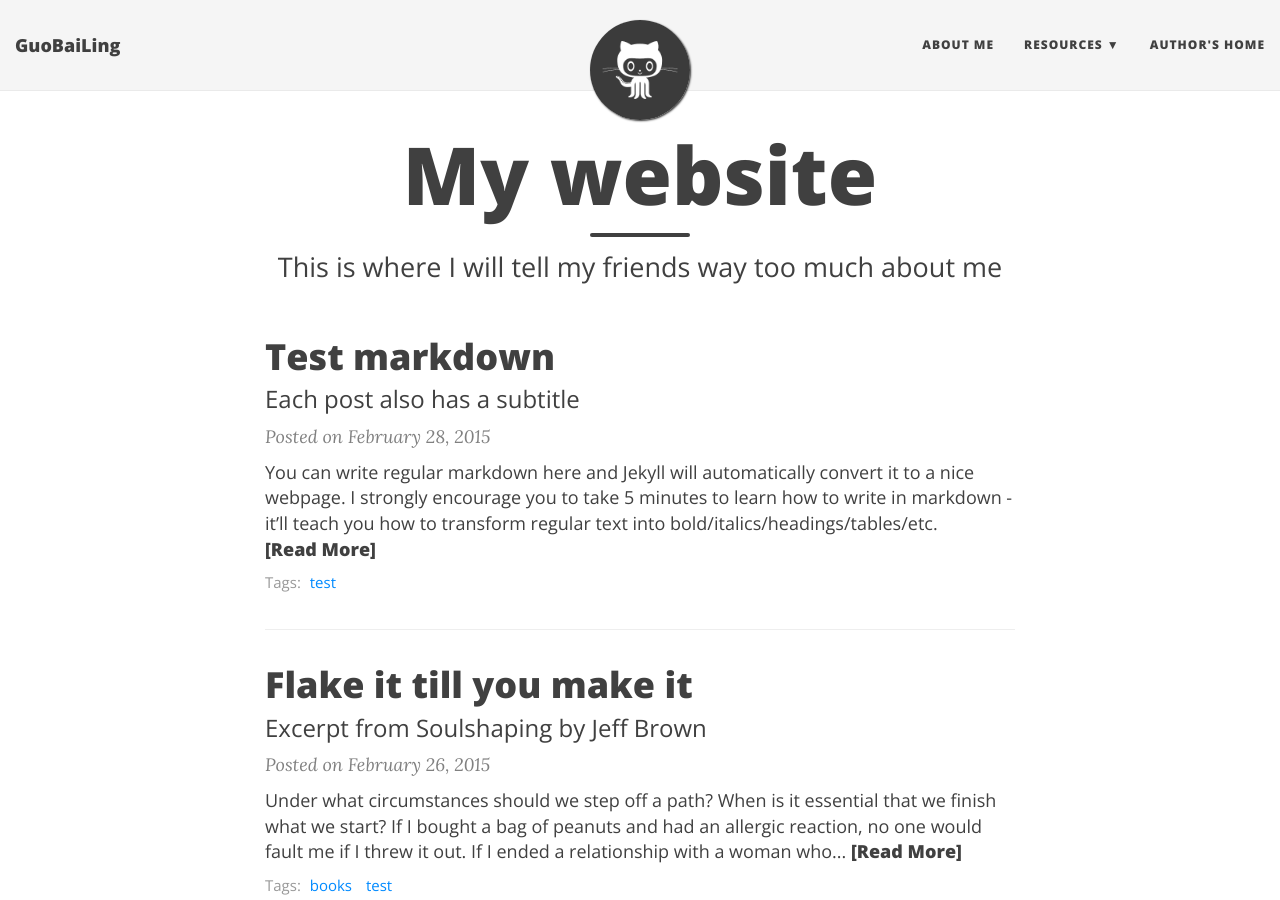
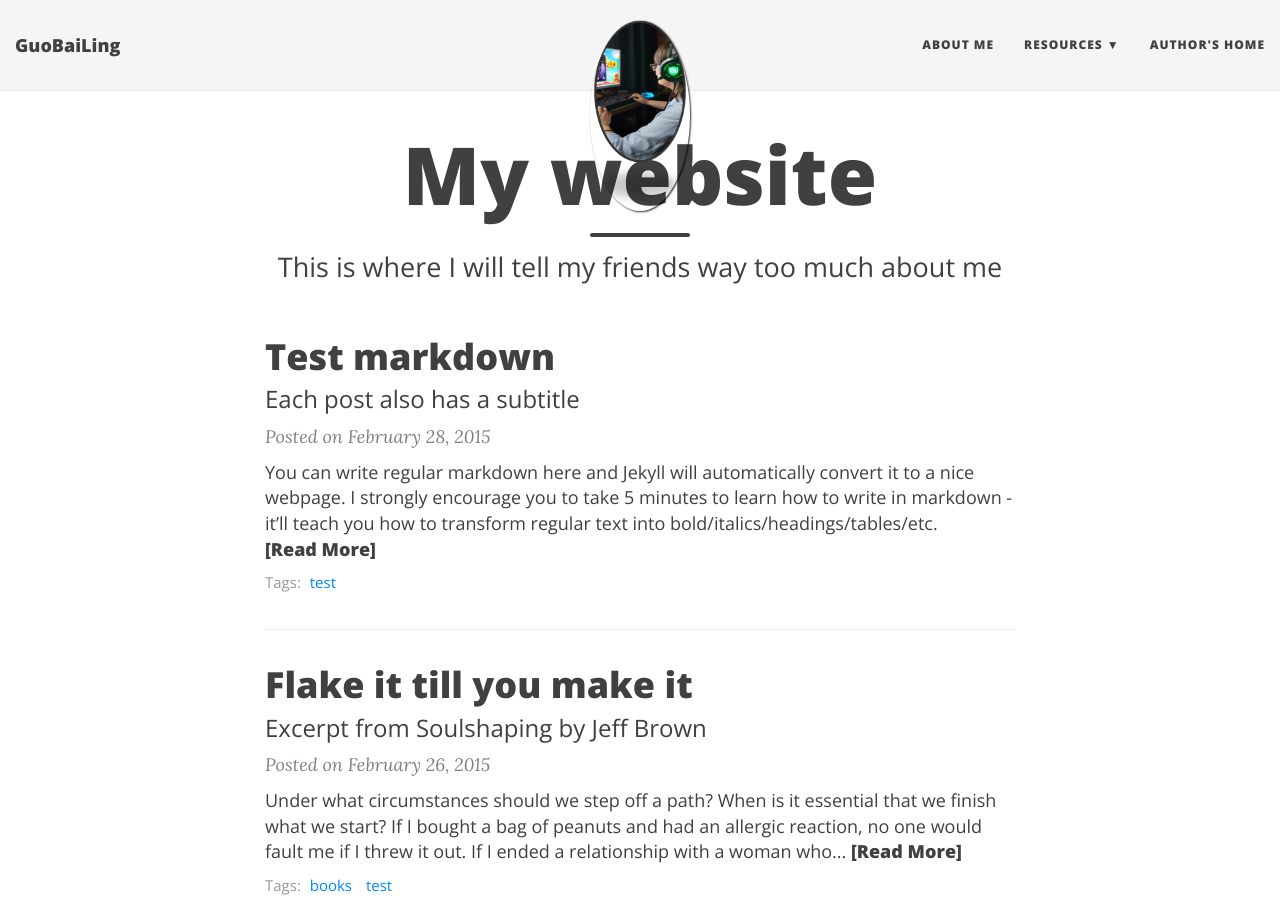
Before and after one commit to joseshiang/joseshiang.github.io, a Jekyll site: the page built from index.html, in a window 1280 px wide and 900 px high. Built offline with Jekyll 4.4.1, drawn with Linux system fonts in a browser that asks for light colours; nearby versions of some CDN libraries; the list of posts is cut into pages by our own code.

Commit message:
添加导航栏图片

```diff
--- a/_config.yml
+++ b/_config.yml
@@ -42,7 +42,7 @@ navbar-links:
 
 # Image to show in the navigation bar - image must be a square (width = height)
 # Remove this parameter if you don't want an image in the navbar
-avatar: "/img/avatar-icon.png"
+avatar: "/img/xuanwu.png"
 
 # If you want to have an image logo in the top-left corner instead of the title text,
 # then specify the following parameter
```
Also changed, not shown: img/xuanwu.png (added).
